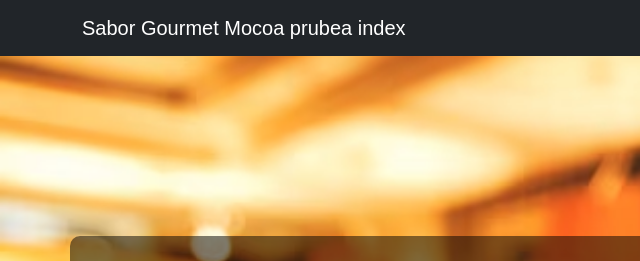
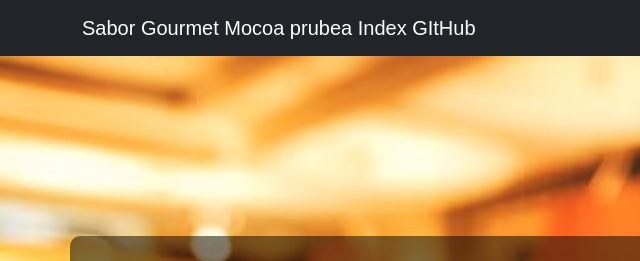
Before and after one commit to MiltonPillimue/TallerPracticagit, a plain HTML site: page index.html in a window 1280 px wide. Shown: the top 261 px of the page, 0-640 px from the left. Drawn offline with nearby package versions, Linux system fonts and the light colour scheme.

Commit message:
Actualizando proyecto

```diff
--- a/index.html
+++ b/index.html
@@ -15,7 +15,7 @@
         <div class="container">
 
             <a class="navbar-brand" href="index.html">
-                Sabor Gourmet Mocoa prubea index
+                Sabor Gourmet Mocoa prubea Index GItHub
             </a>
 
             <button class="navbar-toggler" type="button" data-bs-toggle="collapse" data-bs-target="#menu">
```
